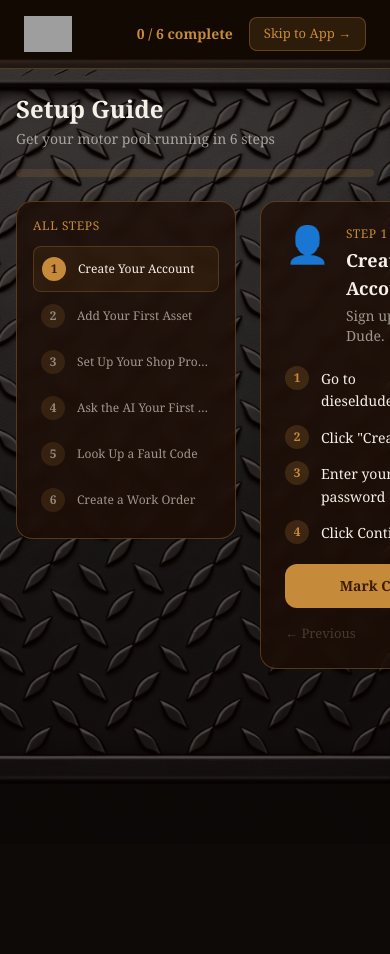
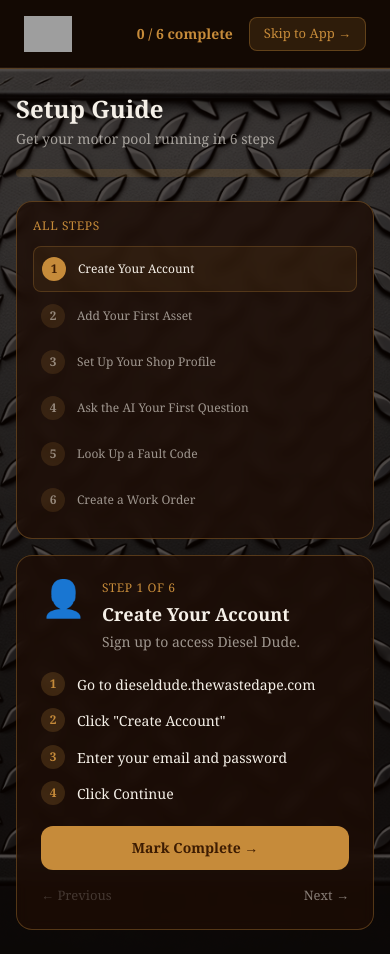
Before and after one commit to thewastedape-byte/diesel-dude-app, a Next.js app: page /setup in a window 390 px wide. Before the commit the page ends 844 px from the top, so only its background shows below. Built offline with nearby package versions, Linux system fonts and the light colour scheme; no server answers; grey boxes are pictures that could not be loaded.

Commit message:
fix: setup page responsive - single column mobile, sidebar on desktop

```diff
--- a/src/app/globals.css
+++ b/src/app/globals.css
@@ -116,6 +116,22 @@
   line-height: 1;
 }
 
+/* Setup page responsive grid */
+.setup-grid {
+  display: flex;
+  flex-direction: column;
+  gap: 16px;
+}
+
+@media (min-width: 640px) {
+  .setup-grid {
+    display: grid;
+    grid-template-columns: 220px 1fr;
+    gap: 24px;
+    align-items: start;
+  }
+}
+
 @keyframes bounce {
   0%, 80%, 100% { transform: scale(0.6); opacity: 0.4; }
   40% { transform: scale(1); opacity: 1; }
--- a/src/app/setup/page.tsx
+++ b/src/app/setup/page.tsx
@@ -121,7 +121,7 @@
               </Link>
             </div>
           ) : (
-            <div style={{ display: 'grid', gridTemplateColumns: '220px 1fr', gap: '24px', alignItems: 'start' }}>
+            <div className="setup-grid">
 
               {/* Step list sidebar */}
               <div className="panel p-4">
```
